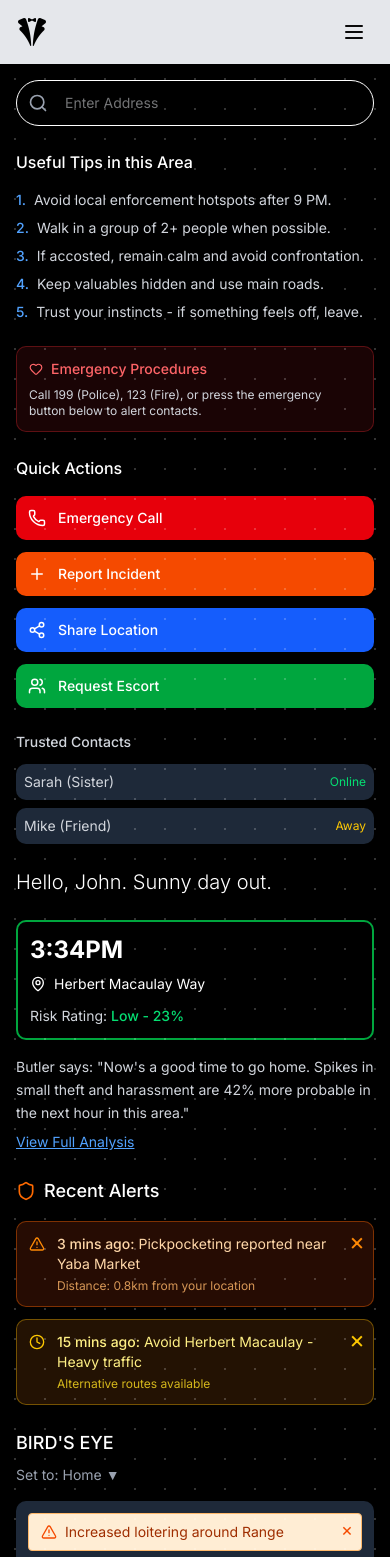
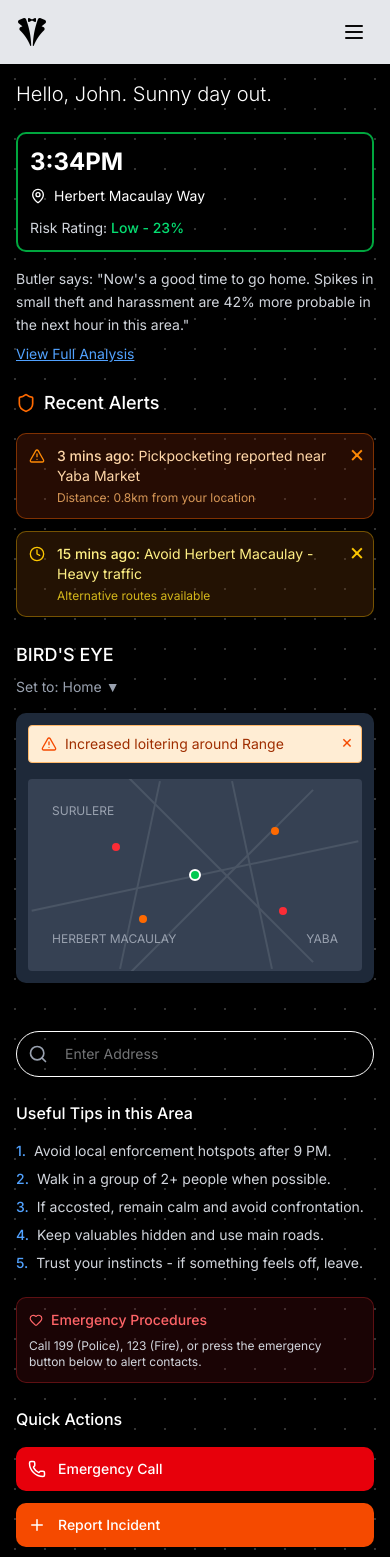
Before and after one commit to dot-enny/crime-light, a React (Vite) app: page /dashboard in a window 390 px wide. Shown: the top 1557 px of the page. Built offline with nearby package versions, Linux system fonts and the light colour scheme.

Commit message:
feat: enhance navigation with state management for Login and SignUp forms, and add entrance animations to Home page.

```diff
--- a/src/components/login-form.tsx
+++ b/src/components/login-form.tsx
@@ -54,7 +54,7 @@ export function LoginForm({
       localStorage.setItem('authToken', result.token);
       localStorage.setItem('userData', JSON.stringify(result.user));
 
-      navigate('/dashboard');
+      navigate('/dashboard', { state: { from: '/auth/sign-in' } });
     } catch (error) {
       console.error('Simulation error:', error);
       // You can add error handling here (e.g., show error message)
--- a/src/components/signup-form.tsx
+++ b/src/components/signup-form.tsx
@@ -64,7 +64,7 @@ export function SignUpForm({
             localStorage.setItem('authToken', result.token);
             localStorage.setItem('userData', JSON.stringify(result.user));
 
-            navigate('/dashboard')
+            navigate('/dashboard', { state: { from: '/auth/sign-up' } })
         } catch (error) {
             console.error('Simulation error:', error)
             // You can add error handling here (e.g., show error message)
--- /dev/null
+++ b/src/hooks/useFirstLoadAnimation.ts
@@ -0,0 +1,39 @@
+import { useEffect, useState } from 'react';
+import { useLocation } from 'react-router-dom';
+
+/**
+ * Custom hook to determine if entrance animations should be triggered
+ * based on navigation context. Animations only trigger when entering
+ * the dashboard from outside (landing page, auth, direct URL) not when
+ * navigating between dashboard routes.
+ */
+export const useFirstLoadAnimation = () => {
+  const [shouldAnimate, setShouldAnimate] = useState(false);
+  const [isVisible, setIsVisible] = useState(false);
+  const location = useLocation();
+
+  useEffect(() => {
+    // Check if we're entering from outside the dashboard
+    const fromState = location.state as { from?: string } | null;
+    const isFromOutsideDashboard = !fromState?.from?.includes('/dashboard');
+
+    // Also check if it's a fresh page load (no previous navigation state)
+    const isFreshLoad = !location.state || !fromState?.from;
+
+    // Animate if coming from outside dashboard or fresh load
+    if (isFromOutsideDashboard || isFreshLoad) {
+      setShouldAnimate(true);
+      const timer = setTimeout(() => setIsVisible(true), 100);
+      return () => clearTimeout(timer);
+    } else {
+      // If navigating within dashboard, show content immediately
+      setShouldAnimate(false);
+      setIsVisible(true);
+    }
+  }, [location]);
+
+  return {
+    shouldAnimate,
+    isVisible
+  };
+};
--- a/src/hooks/useHomeLogic.ts
+++ b/src/hooks/useHomeLogic.ts
@@ -45,7 +45,7 @@ export function useHomeLogic(): UseHomeLogicReturn {
 
   const handleReportIncident = useCallback(() => {
     console.log('Navigating to report incident');
-    navigate('/dashboard/make-report');
+    navigate('/dashboard/make-report', { state: { from: '/dashboard' } });
   }, [navigate]);
 
   const handleShareLocation = useCallback(() => {
--- a/src/layouts/DashBoard.tsx
+++ b/src/layouts/DashBoard.tsx
@@ -53,6 +53,7 @@ export const DashBoardLayout = () => {
           <nav className="space-y-6 pt-20 lg:pt-0">
             <Link
               to="/dashboard"
+              state={{ from: location.pathname }}
               className={`flex items-center gap-3 hover:text-white transition-colors ${isActive("/") ? "text-white" : "text-gray-400"}`}
               onClick={() => setIsSidebarOpen(false)}
             >
@@ -61,6 +62,7 @@ export const DashBoardLayout = () => {
             </Link>
             <Link
               to="/dashboard/map-view"
+              state={{ from: location.pathname }}
               className={`flex items-center gap-3 hover:text-white transition-colors ${isActive("map-view") ? "text-white" : "text-gray-400"}`}
               onClick={() => setIsSidebarOpen(false)}
             >
@@ -69,6 +71,7 @@ export const DashBoardLayout = () => {
             </Link>
             <Link
               to="/dashboard/make-report"
+              state={{ from: location.pathname }}
               className={`flex items-center gap-3 hover:text-white transition-colors ${isActive("make-report") ? "text-white" : "text-gray-400"}`}
               onClick={() => setIsSidebarOpen(false)}
             >
--- a/src/pages/Home.tsx
+++ b/src/pages/Home.tsx
@@ -1,3 +1,4 @@
+import { useFirstLoadAnimation } from "../hooks/useFirstLoadAnimation";
 import ModalDialog from "../components/ModalDialog";
 import LocationCard from "../components/Home/LocationCard";
 import ButlerMessage from "../components/Home/ButlerMessage";
@@ -7,6 +8,7 @@ import Sidebar from "../components/Home/Sidebar";
 import { useHomeLogic } from "../hooks/useHomeLogic";
 
 export default function Home() {
+    const { shouldAnimate, isVisible } = useFirstLoadAnimation();
     const {
         isAnalysisVisible,
         showAnalysis,
@@ -47,36 +49,65 @@ export default function Home() {
 
             <div className="flex flex-col lg:flex-row gap-6 h-full">
                 {/* Center Content */}
-                <div className="flex-1 order-2 lg:order-1">
+                <div className="flex-1 order-1 lg:order-1">
                     {/* Greeting */}
-                    <h2 className="text-xl md:text-2xl font-light mb-6 md:mb-8">
+                    <h2 className={`text-xl md:text-2xl font-light mb-6 md:mb-8 ${
+                        shouldAnimate
+                            ? `transition-all duration-700 ease-out ${isVisible ? 'opacity-100 translate-y-0' : 'opacity-0 translate-y-4'}`
+                            : 'opacity-100 translate-y-0'
+                    }`}>
                         Hello, John. Sunny day out.
                     </h2>
 
+                    <div className={shouldAnimate
+                        ? `transition-all duration-700 ease-out delay-150 ${isVisible ? 'opacity-100 translate-y-0' : 'opacity-0 translate-y-6'}`
+                        : 'opacity-100 translate-y-0'
+                    }>
                         <LocationCard {...locationData} />
+                    </div>
 
+                    <div className={shouldAnimate
+                        ? `transition-all duration-700 ease-out delay-300 ${isVisible ? 'opacity-100 translate-y-0' : 'opacity-0 translate-y-6'}`
+                        : 'opacity-100 translate-y-0'
+                    }>
                         <ButlerMessage
                             message={butlerMessage}
                             onShowAnalysis={showAnalysis}
                         />
+                    </div>
 
                     <ModalDialog
                         isOpen={isAnalysisVisible}
                         setIsOpen={setIsAnalysisVisible}
                     />
 
+                    <div className={shouldAnimate
+                        ? `transition-all duration-700 ease-out delay-500 ${isVisible ? 'opacity-100 translate-y-0' : 'opacity-0 translate-y-6'}`
+                        : 'opacity-100 translate-y-0'
+                    }>
                         <AlertsSection
                             dismissedAlerts={dismissedAlerts}
                             onDismissAlert={dismissAlert}
                         />
+                    </div>
 
+                    <div className={shouldAnimate
+                        ? `transition-all duration-700 ease-out delay-700 ${isVisible ? 'opacity-100 translate-y-0' : 'opacity-0 translate-y-6'}`
+                        : 'opacity-100 translate-y-0'
+                    }>
                         <MapView
                             dismissedAlerts={dismissedAlerts}
                             onDismissAlert={dismissAlert}
                         />
                     </div>
+                </div>
 
                 {/* Right Sidebar */}
+                <div className={`w-full lg:w-80 order-2 lg:order-2 ${
+                    shouldAnimate
+                        ? `transition-all duration-700 ease-out delay-200 ${isVisible ? 'opacity-100 translate-x-0' : 'opacity-0 translate-x-8'}`
+                        : 'opacity-100 translate-x-0'
+                }`}>
                     <Sidebar
                         searchValue={searchValue}
                         onSearchChange={setSearchValue}
@@ -87,5 +118,6 @@ export default function Home() {
                     />
                 </div>
             </div>
+        </div>
     );
 }
```
Lines whose indentation alone changed are shown as unchanged.
